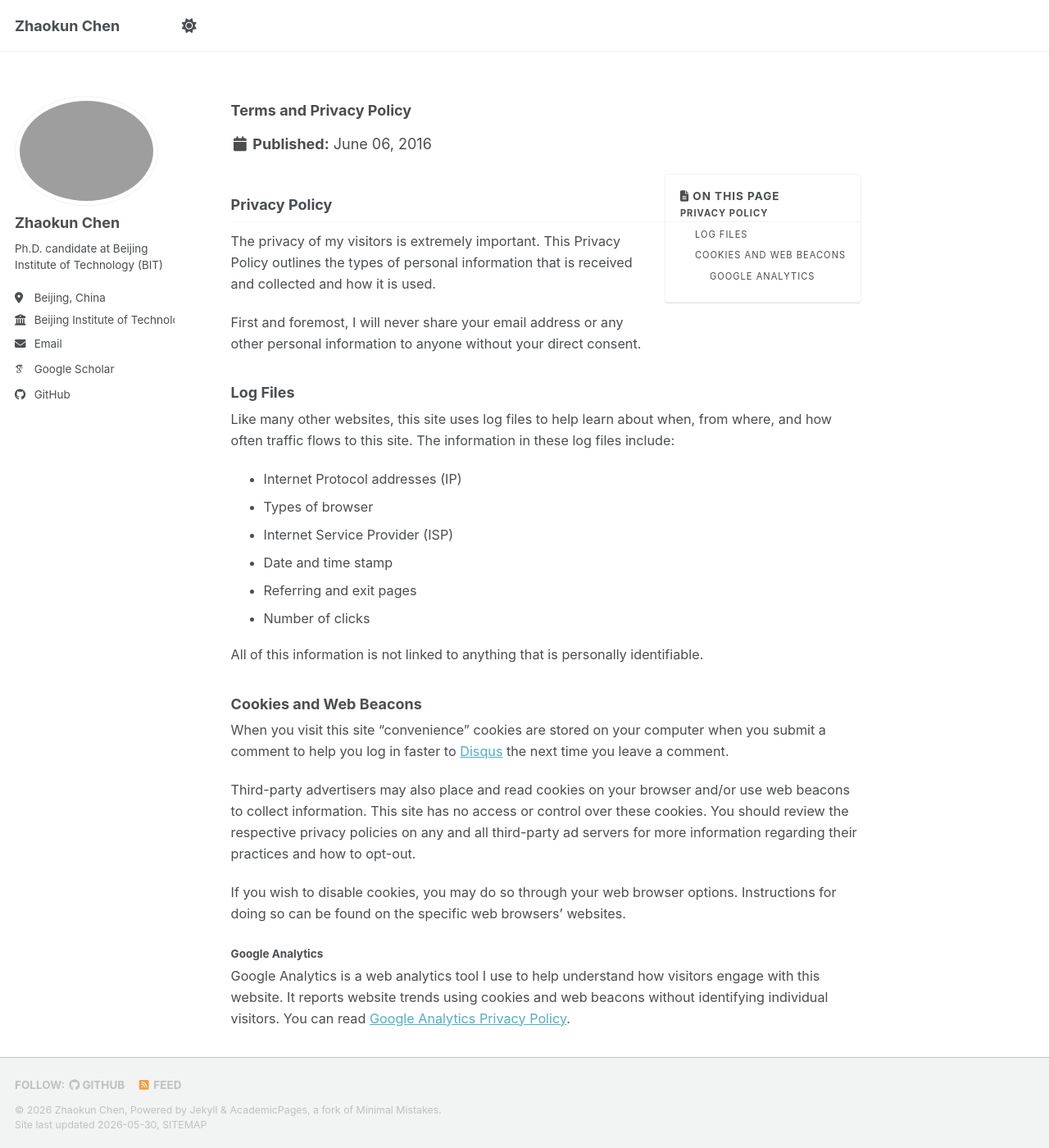
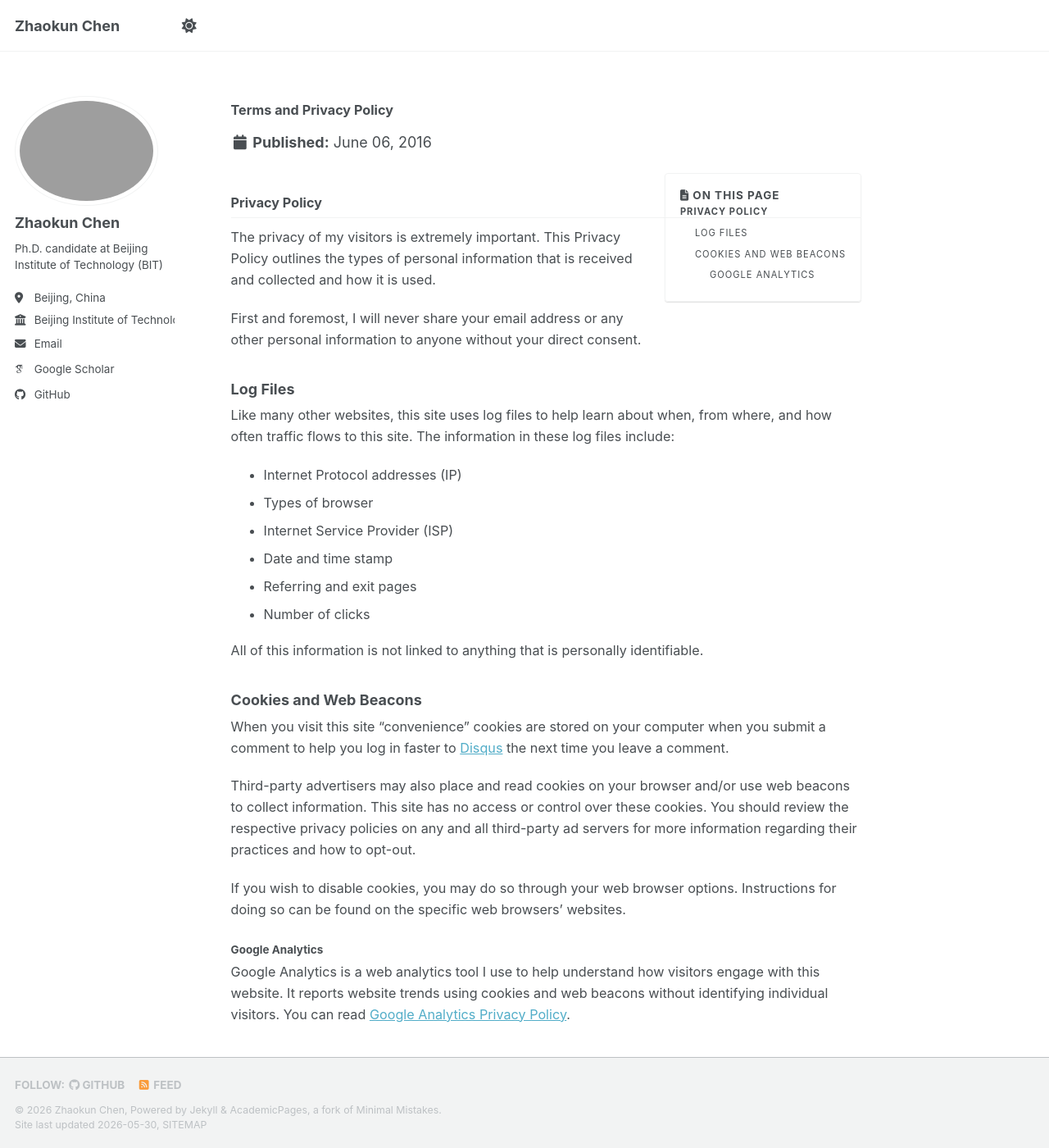
Before and after one commit to zhaokun-bit/zhaokun-bit.github.io, a Jekyll site: the page built from _pages/terms.md, in a window 1280 px wide and 1400 px high. Shown: the whole window at 82% size. Built offline with Jekyll 4.4.1, drawn with Linux system fonts in a browser that asks for light colours; some web fonts are replaced; a script bundle is joined from its source files by our own code; library files that are not in the unit come from our copies.

Commit message:
Update main.scss

```diff
--- a/assets/css/main.scss
+++ b/assets/css/main.scss
@@ -53,7 +53,7 @@
 #main h2,
 h1,
 h2 {
-  font-size: 1.0rem !important; /* 👈 核心：改变这个数字，News等所有大标题会一起变大或变小 */
+  font-size: 0.9rem !important; /* 👈 核心：改变这个数字，News等所有大标题会一起变大或变小 */
   margin-top: 1.5rem !important;
   margin-bottom: 0.6rem !important;
   font-weight: bold !important;
```
